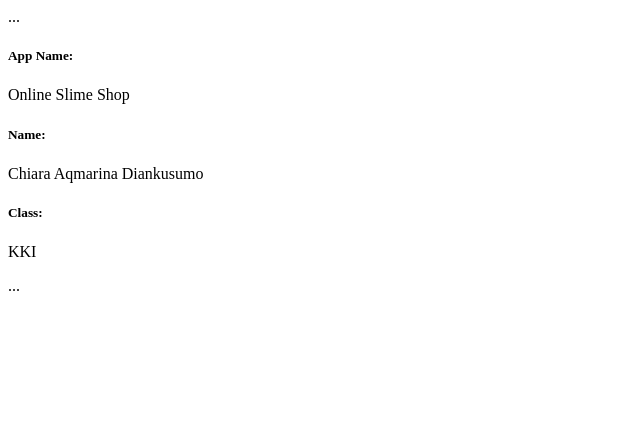
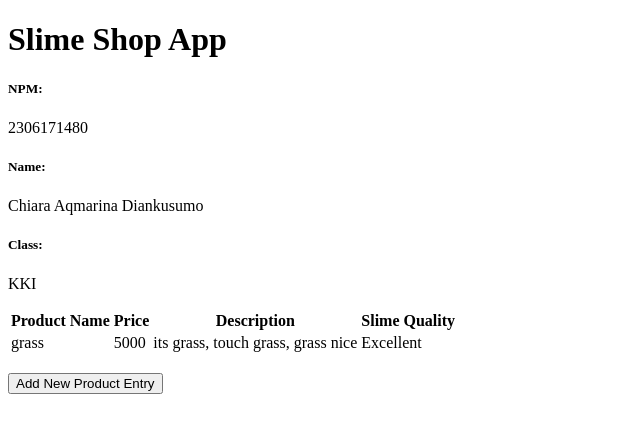
Before and after one commit to caqqmarina/E-commerce-application, a Django app: page / in a window 1280 px wide. Shown: the top 433 px of the page, without its empty margins (0-640 px from the left). Run offline with Django 5.2, Linux system fonts and the light colour scheme; data comes from the database, SQL or seed files in the repository; both versions use the stored data as it was after the commit.

Commit message:
modified models, added base.html, added create product entry, modified views.py, added paths for xml and json

```diff
--- a/ecommerce/settings.py
+++ b/ecommerce/settings.py
@@ -58,7 +58,7 @@ ROOT_URLCONF = 'ecommerce.urls'
 TEMPLATES = [
     {
         'BACKEND': 'django.template.backends.django.DjangoTemplates',
-        'DIRS': [],
+        'DIRS': [BASE_DIR / 'templates'],  # Ensure this directory includes your templates
         'APP_DIRS': True,
         'OPTIONS': {
             'context_processors': [
--- a/shop/models.py
+++ b/shop/models.py
@@ -1,4 +1,5 @@
 from django.db import models
+import uuid
 
 SLIME_QUALITY_CHOICES = [
     ('Excellent', 'Excellent'),
@@ -8,6 +9,7 @@ SLIME_QUALITY_CHOICES = [
 ]
 
 class Product(models.Model):
+    id = models.UUIDField(primary_key=True, default=uuid.uuid4, editable=False)
     name = models.CharField(max_length=255)
     price = models.IntegerField()
     description = models.TextField()
--- a/shop/templates/main.html
+++ b/shop/templates/main.html
@@ -1,8 +1,42 @@
-...
-<h5>App Name: </h5>
-<p>{{ app_name }}<p>
-<h5>Name: </h5>
-<p>{{ name }}<p>
-<h5>Class: </h5>
-<p>{{ class }}<p>
-...
+{% extends 'base.html' %}
+{% block content %}
+<h1>Slime Shop App</h1>
+
+<h5>NPM: </h5>
+<p>{{ npm }}</p>  <!-- Fixed typo -->
+
+<h5>Name:</h5>
+<p>{{ name }}</p>
+
+<h5>Class:</h5>
+<p>{{ class }}</p>
+
+{% if not product_entries %}
+<p>There are no product data in ecommerceapp.</p>
+{% else %}
+<table>
+  <tr>
+    <th>Product Name</th>
+    <th>Price</th>
+    <th>Description</th>
+    <th>Slime Quality</th>  <!-- Assuming Slime Quality is a field -->
+  </tr>
+
+  {% for product_entry in product_entries %}
+  <tr>
+    <td>{{product_entry.name}}</td>
+    <td>{{product_entry.price}}</td>
+    <td>{{product_entry.description}}</td>
+    <td>{{product_entry.slime_quality}}</td>  <!-- Add the correct field name -->
+  </tr>
+  {% endfor %}
+</table>
+{% endif %}
+
+<br />
+
+<a href="{% url 'shop:create_product_entry' %}">
+  <button>Add New Product Entry</button>
+</a>
+
+{% endblock content %}
--- a/shop/urls.py
+++ b/shop/urls.py
@@ -1,8 +1,14 @@
 from django.urls import path
 from shop.views import show_shop
+from shop.views import show_shop, create_product_entry, show_xml, show_json, show_xml_by_id, show_json_by_id
 
 app_name = 'shop'
 
 urlpatterns = [
     path('', show_shop, name='show_shop'),
+    path('create-product-entry', create_product_entry, name='create_product_entry'),
+    path('xml/', show_xml, name='show_xml'),
+    path('json/', show_json, name='show_json'),
+    path('xml/<str:id>/', show_xml_by_id, name='show_xml_by_id'),
+    path('json/<str:id>/', show_json_by_id, name='show_json_by_id'),
 ]
--- a/shop/views.py
+++ b/shop/views.py
@@ -1,10 +1,46 @@
 from django.shortcuts import render
 from django.shortcuts import render, redirect
+from django.shortcuts import render, redirect   # Add import redirect at this line
+from shop.forms import ProductEntryForm
+from shop.models import Product
+from django.http import HttpResponse
+from django.core import serializers
+
 
 def show_shop(request):
+    product_entries = Product.objects.all()
+
     context = {
         'app_name': 'Online Slime Shop',
         'name': 'Chiara Aqmarina Diankusumo',
-        'class': 'KKI'
+        'npm': '2306171480',
+        'class': 'KKI',
+        'product_entries': product_entries,
     }
     return render(request, "main.html", context)
+
+def create_product_entry(request):
+    form = ProductEntryForm(request.POST or None)
+
+    if form.is_valid() and request.method == "POST":
+        form.save()
+        return redirect('shop:show_shop')
+
+    context = {'form': form}
+    return render(request, "create_product_entry.html", context)
+
+def show_xml(request):
+    data = MoodEntry.objects.all()
+    return HttpResponse(serializers.serialize("xml", data), content_type="application/xml")
+
+def show_json(request):
+    data = MoodEntry.objects.all()
+    return HttpResponse(serializers.serialize("json", data), content_type="application/json")
+
+def show_xml_by_id(request, id):
+    data = MoodEntry.objects.filter(pk=id)
+    return HttpResponse(serializers.serialize("xml", data), content_type="application/xml")
+
+def show_json_by_id(request, id):
+    data = MoodEntry.objects.filter(pk=id)
+    return HttpResponse(serializers.serialize("json", data), content_type="application/json")
--- /dev/null
+++ b/templates/base.html
@@ -0,0 +1,13 @@
+{% load static %}
+<!DOCTYPE html>
+<html lang="en">
+  <head>
+    <meta charset="UTF-8" />
+    <meta name="viewport" content="width=device-width, initial-scale=1.0" />
+    {% block meta %} {% endblock meta %}
+  </head>
+
+  <body>
+    {% block content %} {% endblock content %}
+  </body>
+</html>
```
Also changed, not shown: shop/forms.py (added, +7 -0 lines), shop/templates/create_product_entry.html (added, +11 -0 lines), db.sqlite3, shop/migrations/0003_alter_product_id.py (added).
